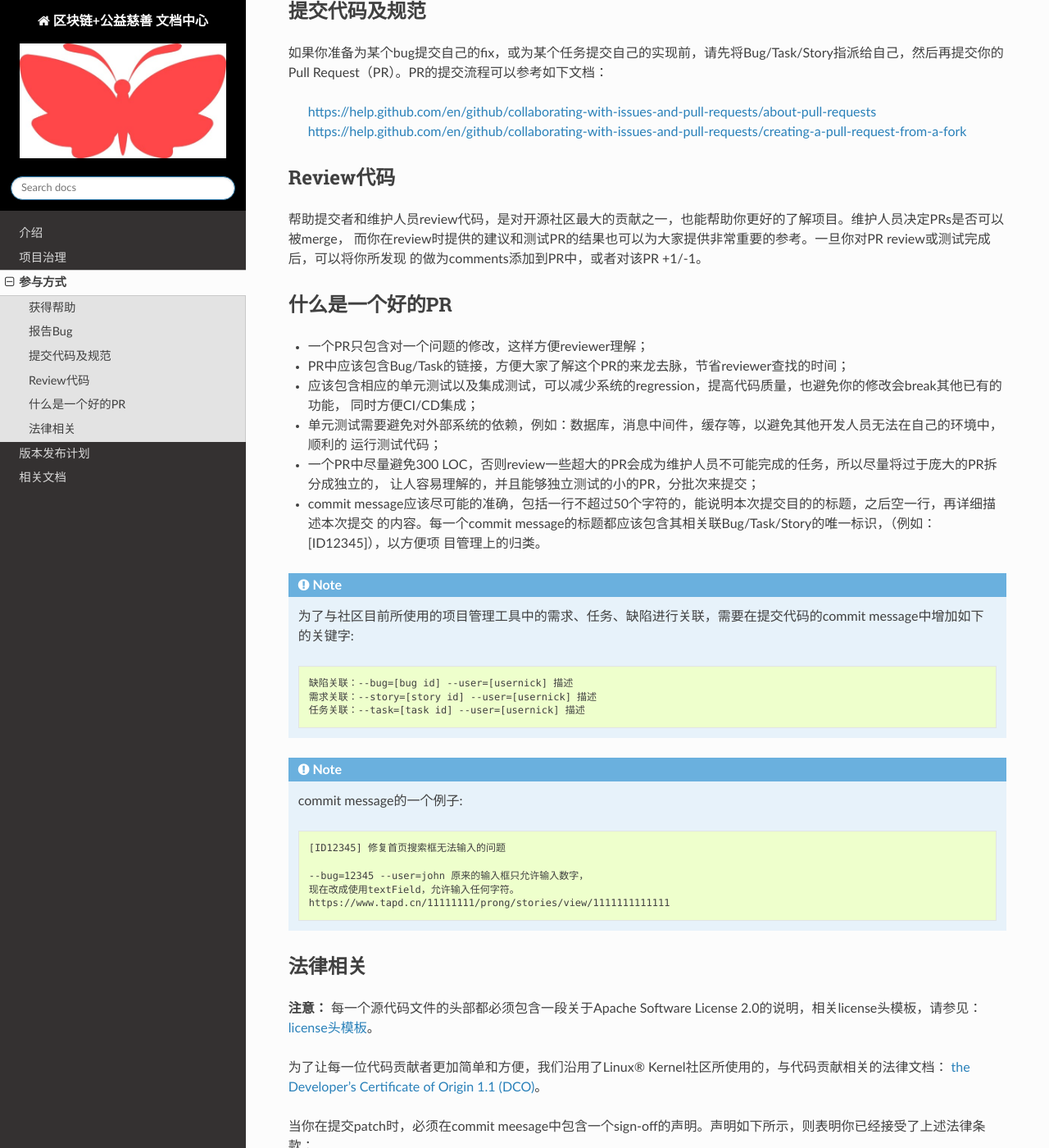
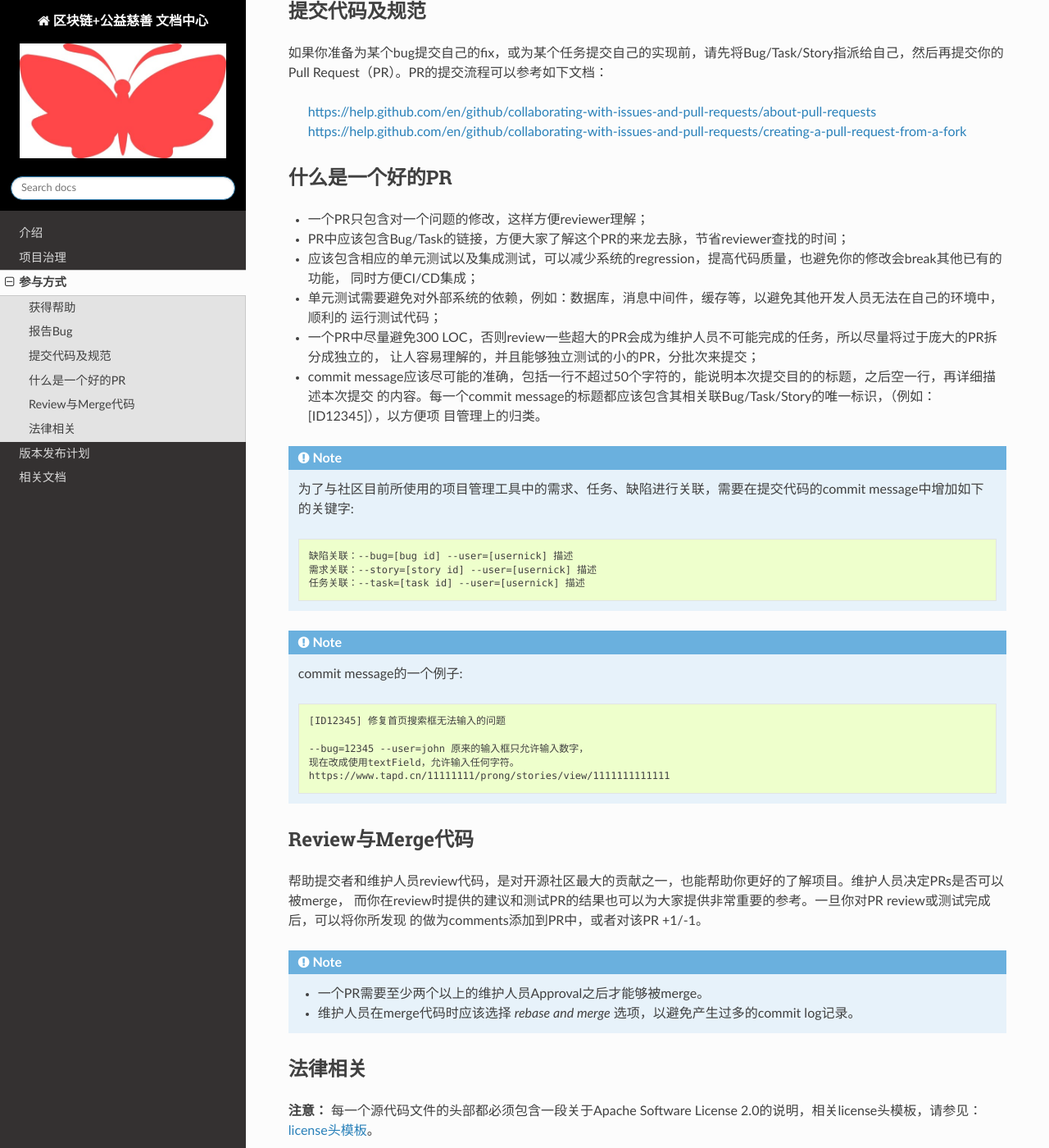
Before and after one commit to csiabb/documents, a Sphinx documentation site: the page built from source/contribution-guide/index.rst, in a window 1280 px wide and 1400 px high, scrolled down 856 px. Shown: the whole window at 82% size. Built offline with Sphinx 7.4.7 and the Read the Docs theme 2.0.0, drawn with Linux system fonts in a browser that asks for light colours; formulas are drawn with MathJax 3.

Commit message:
[ID1000208] 增加在代码review中需要注意的几点事项
--story=1000208 --user=david
* 一个PR需要至少两个以上的维护人员Approval之后才能够被merge。
* 维护人员在merge代码时应该选择 *rebase and merge* 选项，以避免产生过多的commit log记录。
https://www.tapd.cn/60210943/prong/stories/view/1160210943001000208

Signed-off-by: David Geng <david@arxanfintech.com>

```diff
--- a/source/contribution-guide/index.rst
+++ b/source/contribution-guide/index.rst
@@ -89,6 +81,19 @@ Review代码
         https://www.tapd.cn/11111111/prong/stories/view/1111111111111
 
 
+Review与Merge代码
+====================
+
+帮助提交者和维护人员review代码，是对开源社区最大的贡献之一，也能帮助你更好的了解项目。维护人员决定PRs是否可以被merge，
+而你在review时提供的建议和测试PR的结果也可以为大家提供非常重要的参考。一旦你对PR review或测试完成后，可以将你所发现
+的做为comments添加到PR中，或者对该PR +1/-1。
+
+
+.. note::
+  * 一个PR需要至少两个以上的维护人员Approval之后才能够被merge。
+  * 维护人员在merge代码时应该选择 *rebase and merge* 选项，以避免产生过多的commit log记录。
+
+
 法律相关
 ===================
 
```
Also changed, not shown: other parts of source/contribution-guide/index.rst (+0 -8 lines).
